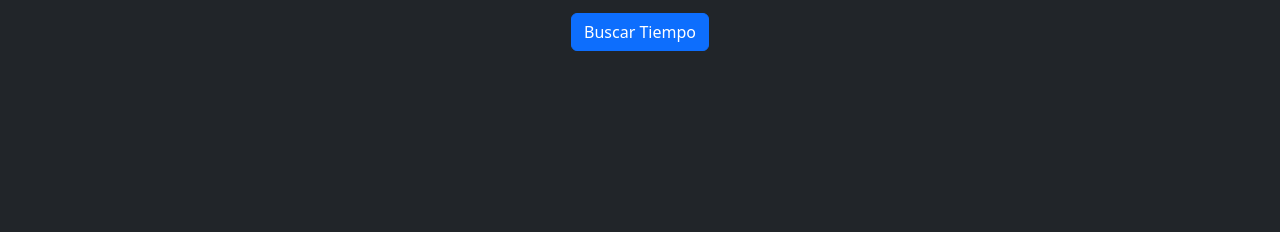
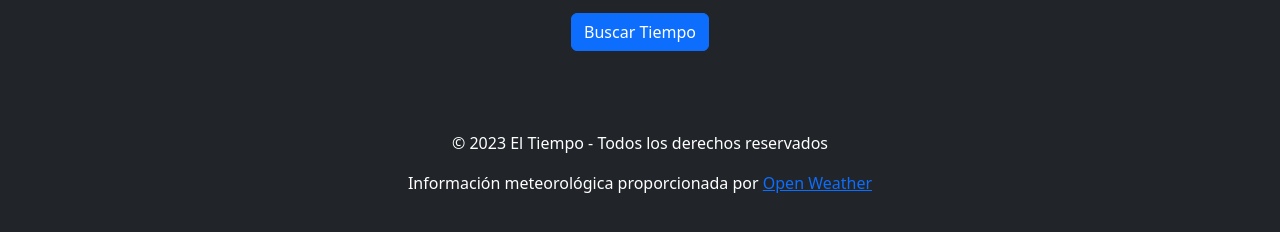
Before and after one commit to XxFenixDCxX/Weather-is-sweet-yeah, a plain HTML site: page index.html in a window 1280 px wide. Shown: the part 278-510 px from the top of the page. Drawn offline with nearby package versions, Linux system fonts and the light colour scheme.

Commit message:
Footer Finalizado y implementado

```diff
--- a/index.html
+++ b/index.html
@@ -56,5 +56,9 @@
     <script src="./api-calls/tiempo-actual.js"></script>
     <script src="./api-calls/tiempo-coordenadas.js"></script>
     <script src="./content/script.js"></script>
+    <footer class="bg-dark text-white text-center py-3">
+        <p>&copy; 2023 El Tiempo - Todos los derechos reservados</p>
+        <p>Información meteorológica proporcionada por <a href="https://openweathermap.org/api" target="_blank" rel="noopener">Open Weather</a></p>
+    </footer>
 </body>
 </html>
```
